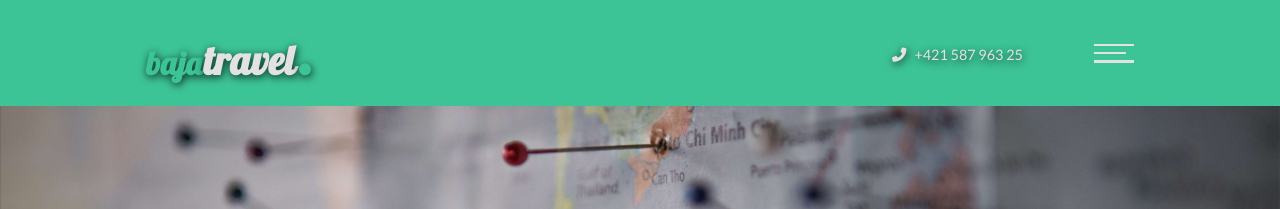
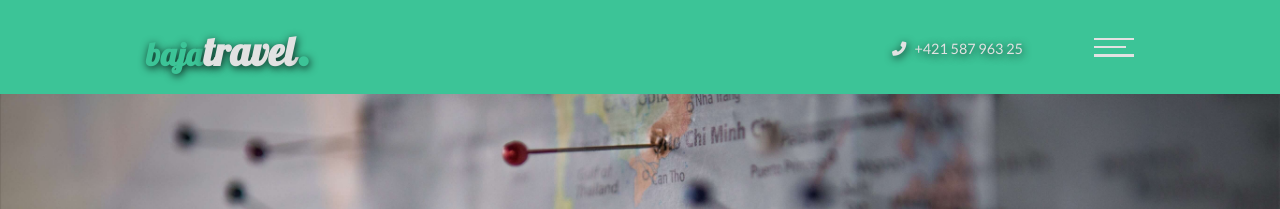
Before and after one commit to lukkas31/baja_travel, a plain HTML site: page index.html in a window 1280 px wide. Shown: the top 209 px of the page. Drawn offline with nearby package versions, Linux system fonts and the light colour scheme.

Commit message:
img+navbar-dot

```diff
--- a/scss/style.scss
+++ b/scss/style.scss
@@ -151,7 +151,7 @@ section{
         }
 
         .logo_globe{
-            font-size: 3.7rem;
+            font-size: 3.1rem;
             margin-left: .1rem;
             transition: 1s;
 
```
Also changed, not shown: css/style.css.
